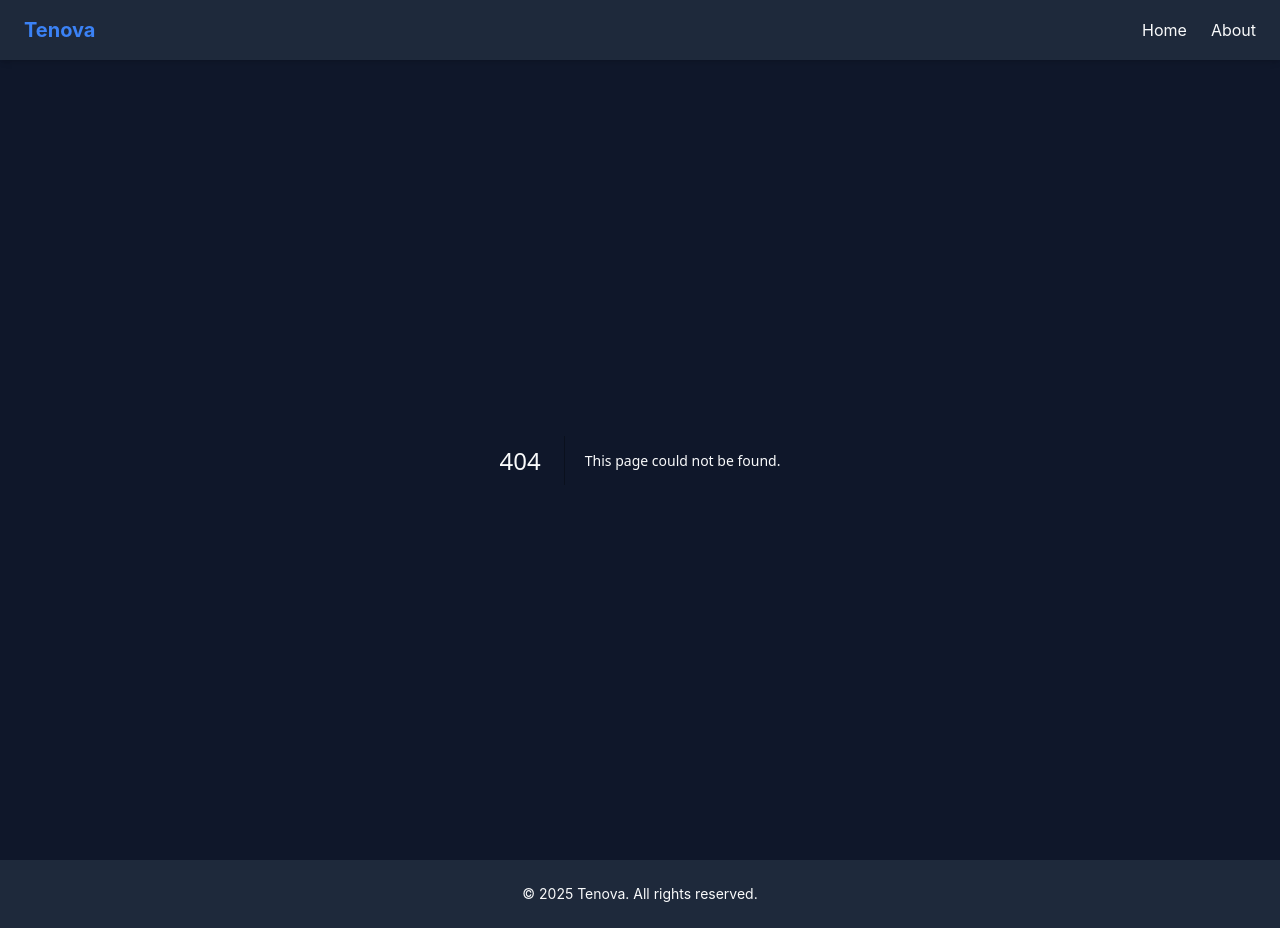
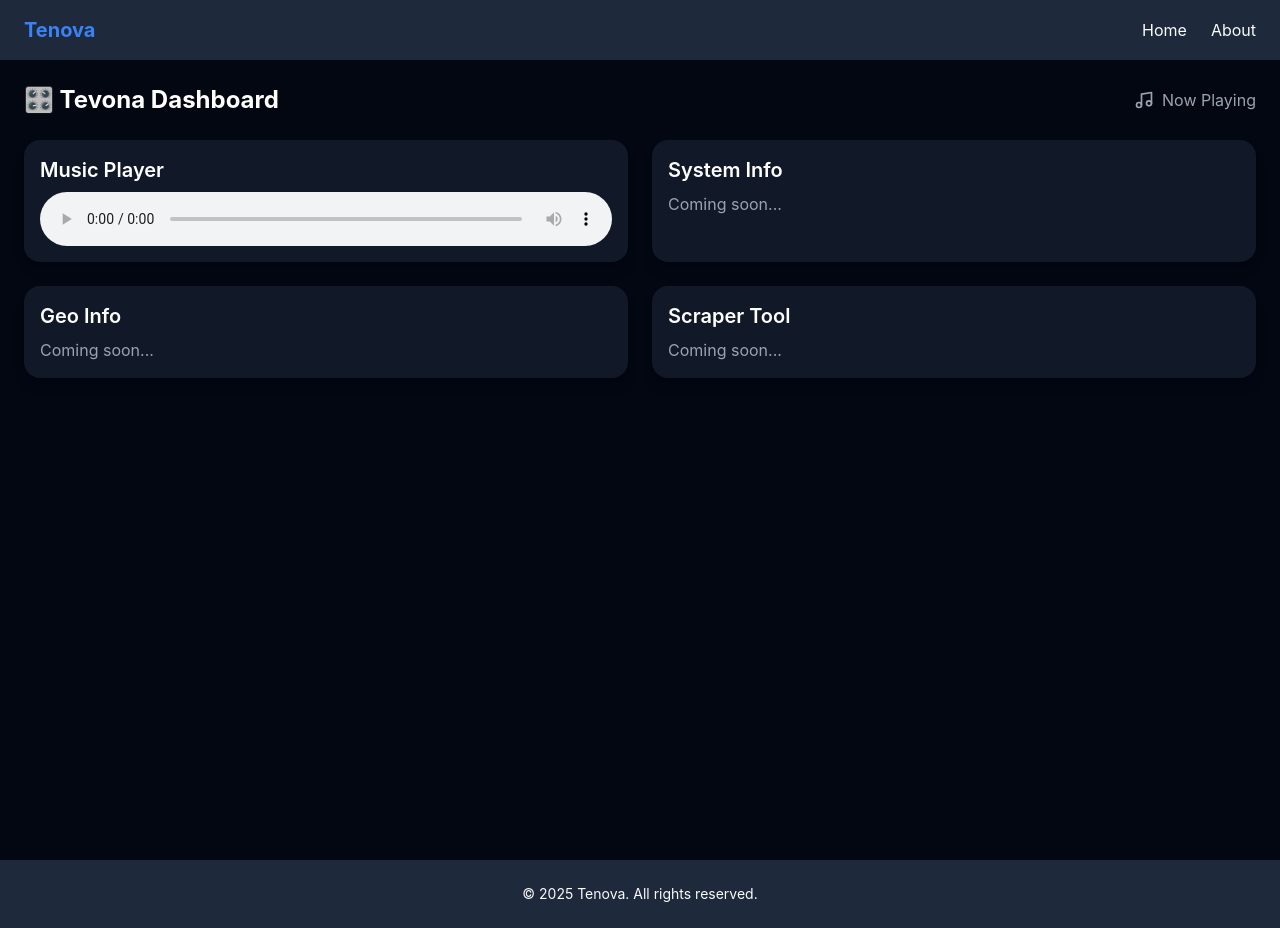
Before and after one commit to tenova-ke/tenova, a Next.js app: page /dashboard in a window 1280 px wide. Before the commit this address had no page. Built offline with nearby package versions, Linux system fonts and the light colour scheme.

Commit message:
Create page.tsx

```diff
--- /dev/null
+++ b/app/dashboard/page.tsx
@@ -0,0 +1,74 @@
+// app/dashboard/page.tsx
+"use client";
+import { useEffect, useRef, useState } from "react";
+import { Music } from "lucide-react";
+
+const SONGS = [
+  "/music/song1.mp3",
+  "/music/song2.mp3",
+  "/music/song3.mp3",
+];
+
+export default function Dashboard() {
+  const audioRef = useRef<HTMLAudioElement | null>(null);
+  const [song, setSong] = useState<string | null>(null);
+
+  useEffect(() => {
+    // pick random song
+    const randomSong = SONGS[Math.floor(Math.random() * SONGS.length)];
+    setSong(randomSong);
+  }, []);
+
+  useEffect(() => {
+    const tryPlay = async () => {
+      try {
+        await audioRef.current?.play();
+      } catch {
+        console.log("Autoplay blocked, waiting for user interaction");
+      }
+    };
+    if (song) tryPlay();
+  }, [song]);
+
+  return (
+    <main className="min-h-screen bg-gray-950 text-white p-6">
+      <header className="flex items-center justify-between mb-6">
+        <h1 className="text-2xl font-bold">🎛️ Tevona Dashboard</h1>
+        <div className="flex items-center gap-2 text-gray-400">
+          <Music className="w-5 h-5" />
+          <span>Now Playing</span>
+        </div>
+      </header>
+
+      <section className="grid grid-cols-1 md:grid-cols-2 gap-6">
+        <div className="bg-gray-900 p-4 rounded-2xl shadow-lg">
+          <h2 className="text-xl mb-2 font-semibold">Music Player</h2>
+          {song && (
+            <audio
+              ref={audioRef}
+              autoPlay
+              controls
+              src={song}
+              className="w-full mt-2"
+            />
+          )}
+        </div>
+
+        <div className="bg-gray-900 p-4 rounded-2xl shadow-lg">
+          <h2 className="text-xl mb-2 font-semibold">System Info</h2>
+          <p className="text-gray-400">Coming soon...</p>
+        </div>
+
+        <div className="bg-gray-900 p-4 rounded-2xl shadow-lg">
+          <h2 className="text-xl mb-2 font-semibold">Geo Info</h2>
+          <p className="text-gray-400">Coming soon...</p>
+        </div>
+
+        <div className="bg-gray-900 p-4 rounded-2xl shadow-lg">
+          <h2 className="text-xl mb-2 font-semibold">Scraper Tool</h2>
+          <p className="text-gray-400">Coming soon...</p>
+        </div>
+      </section>
+    </main>
+  );
+}
```
